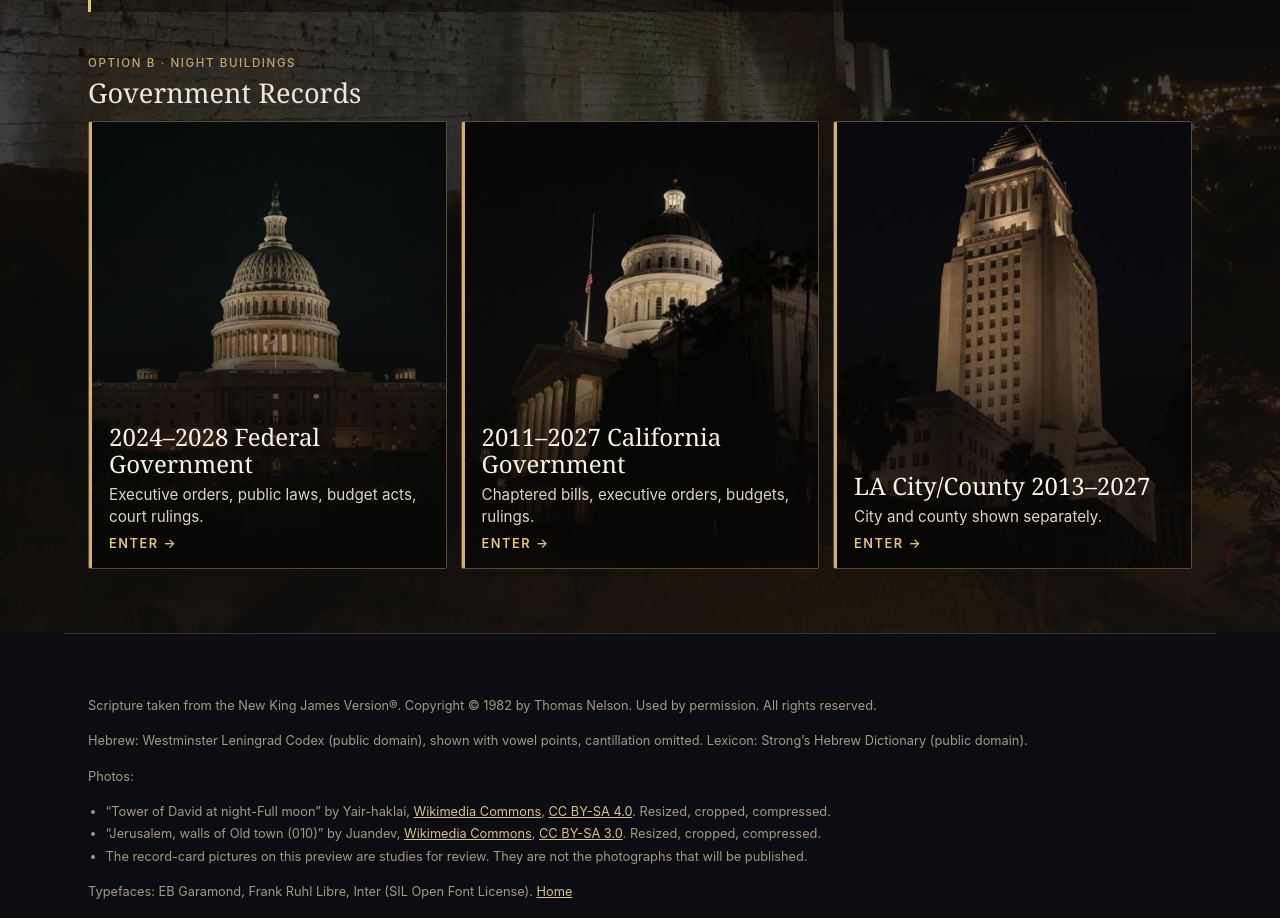
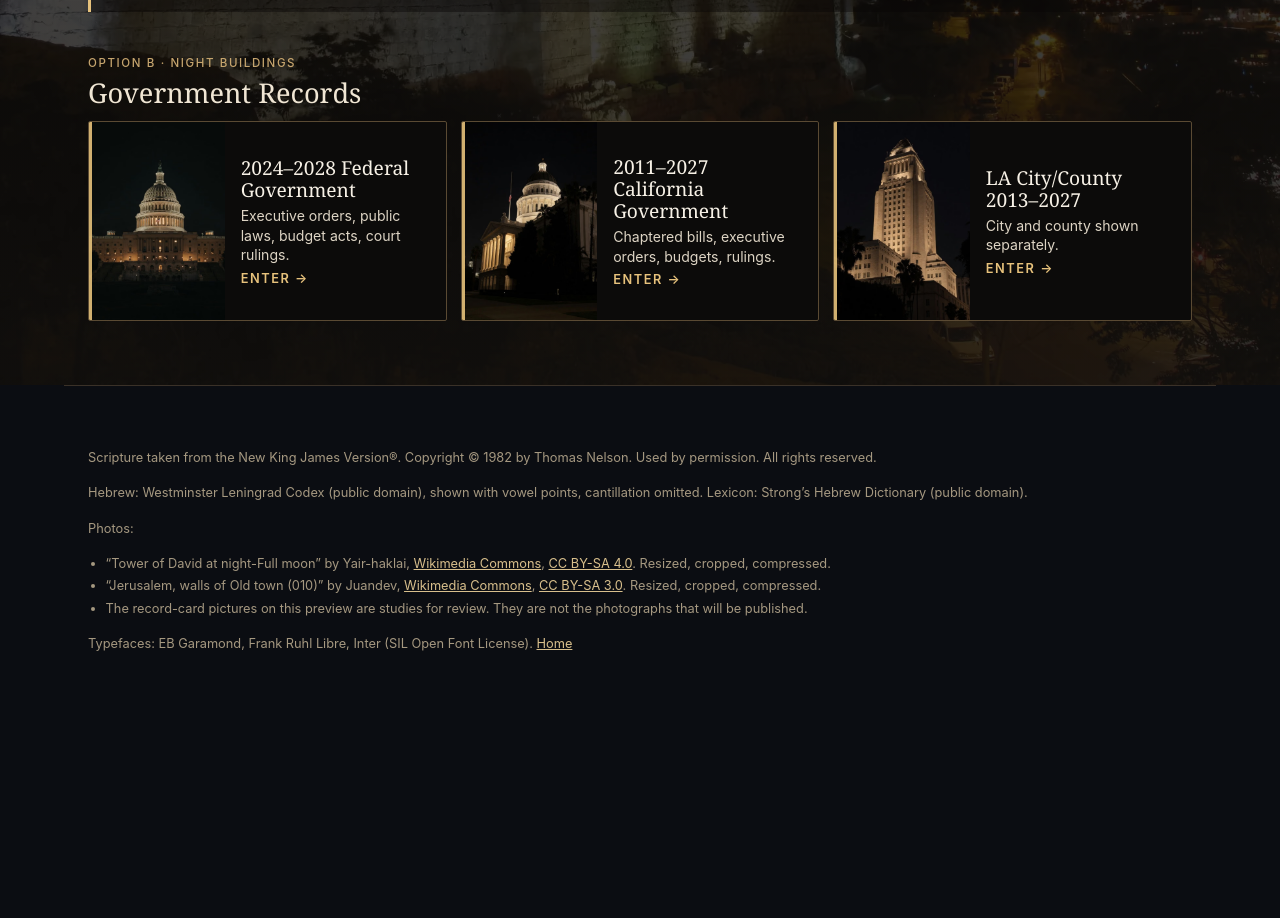
Before and after one commit to Jackson-Wheeler/jackson-wheeler.github.io, an Astro site: page /watchman in a window 1280 px wide. Shown: the part 3383-4301 px from the top of the page. After the commit the page ends 4099 px from the top, so only its background shows below. Built offline with nearby package versions, Linux system fonts and the light colour scheme; Astro itself is replaced by a stand-in of ours; a web font is replaced by a local one.

Commit message:
Watchman records sizing variant: strip

```diff
--- a/src/pages/watchman/index.astro
+++ b/src/pages/watchman/index.astro
@@ -65,7 +65,7 @@ const description =
         <h2 class="account-title">The Watchman Project</h2>
       </div>
       <Aim />
-      <RecordsDoors />
+      <RecordsDoors layout="strip" />
     </div>
   </main>
   <WatchmanCredits nkjv={true} hebrew={true} photos={['tower', 'walls', 'federal', 'california', 'la']} />
--- a/src/styles/watchman/index.css
+++ b/src/styles/watchman/index.css
@@ -662,3 +662,30 @@ a.sc:focus-visible { color: #f0d7a2; text-decoration-color: #f0d7a2; }
   }
 }
 .account .doors-posts.sizes .door { min-height: 0; }
+
+/* Records sizing variant: original portrait picture as a side strip, words beside it. */
+.account .doors-posts.doors-strip .door {
+  min-height: 0;
+  align-items: stretch;
+  background: #0c0b0a;
+}
+.account .doors-posts.doors-strip .door::after { display: none; }
+.account .doors-posts.doors-strip .door-photo {
+  position: relative;
+  inset: auto;
+  flex: 0 0 34%;
+  width: 34%;
+  height: auto;
+  min-height: 9.5rem;
+}
+.account .doors-posts.doors-strip .door-img { position: absolute; inset: 0; }
+.account .doors-posts.doors-strip .door-img[data-place="federal"] { object-position: 50% 40%; }
+.account .doors-posts.doors-strip .door-img[data-place="california"] { object-position: 55% 35%; }
+.account .doors-posts.doors-strip .door-img[data-place="la"] { object-position: 60% 25%; }
+.account .doors-posts.doors-strip .door-copy { justify-content: center; gap: .3rem; padding: .9rem 1rem; }
+.account .doors-posts.doors-strip .door-t { font-size: clamp(1.15rem, 1.5vw, 1.4rem); }
+.account .doors-posts.doors-strip .door-d { font-size: .88rem; line-height: 1.4; }
+@media (min-width: 860px) {
+  .account .doors-posts.doors-strip .door { min-height: 12.5rem; }
+  .account .doors-posts.doors-strip .door-photo { flex-basis: 38%; width: 38%; }
+}
```
